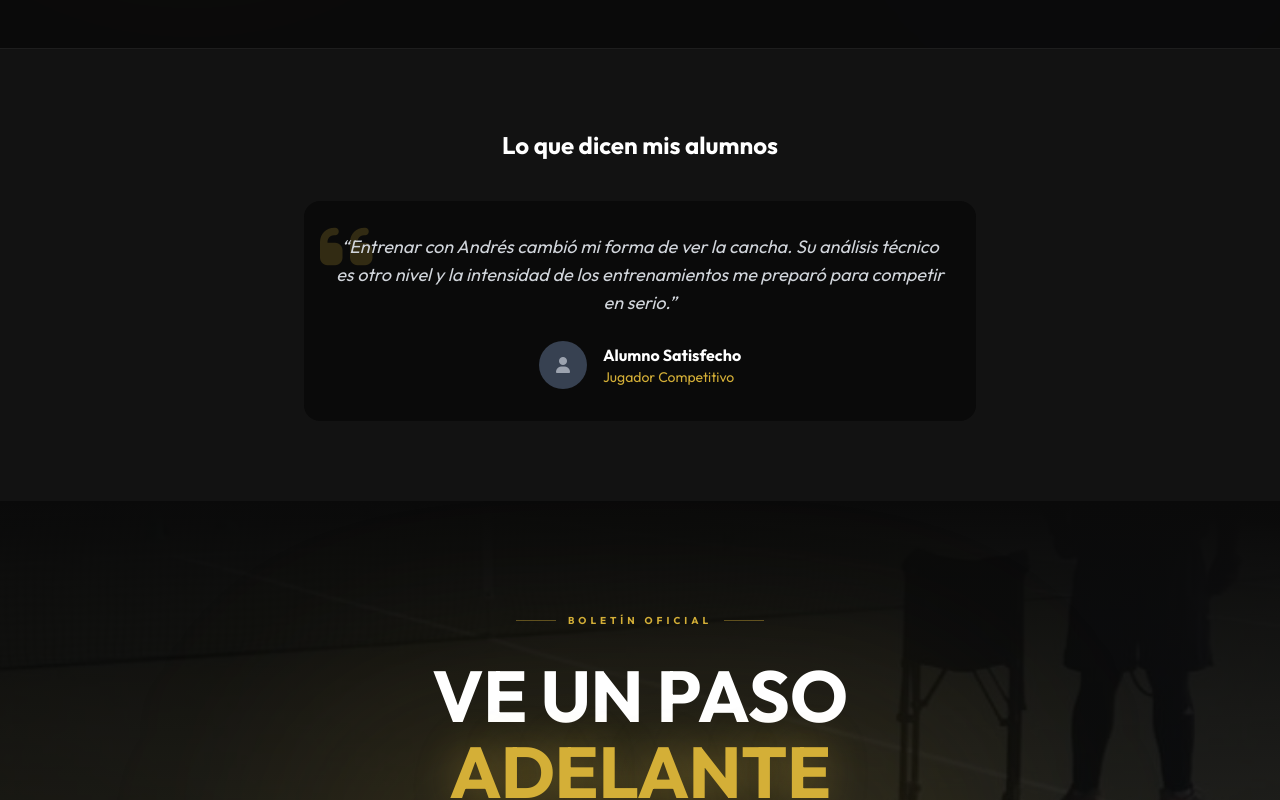
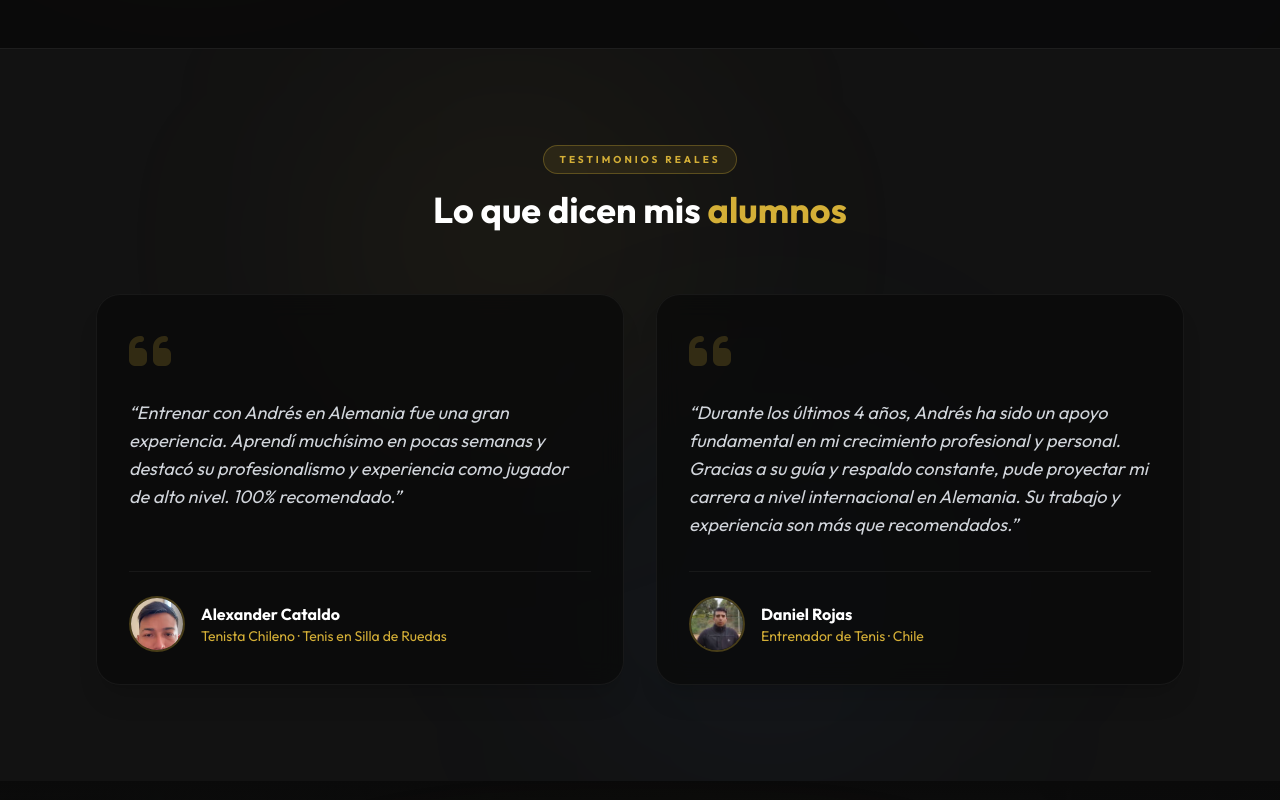
Before and after one commit to Nico-lab-cl/coach-quiroz, a Next.js app: page / in a window 1280 px wide. Shown: the part 5240-6040 px from the top of the page. Built offline with nearby package versions, Linux system fonts and the light colour scheme.

Commit message:
Add real testimonials from Alexander Cataldo and Daniel Rojas with avatars

```diff
--- a/app/page.jsx
+++ b/app/page.jsx
@@ -513,23 +513,71 @@ export default function Home() {
             </section>
 
             {/* ── TESTIMONIALS ── */}
-            <section className="py-20 bg-black-800 border-t border-white/5">
-                <div className="max-w-7xl mx-auto px-4 sm:px-6 lg:px-8 text-center">
-                    <h2 className="text-2xl font-bold mb-10">Lo que dicen mis alumnos</h2>
-                    <div className="max-w-2xl mx-auto bg-black-900 p-8 rounded-2xl relative">
-                        <i className="fas fa-quote-left text-gold-500/20 text-6xl absolute top-4 left-4"></i>
-                        <p className="text-gray-300 text-lg italic relative z-10 mb-6">
-                            &ldquo;Entrenar con Andrés cambió mi forma de ver la cancha. Su análisis técnico es otro nivel y la intensidad de los entrenamientos me preparó para competir en serio.&rdquo;
-                        </p>
-                        <div className="flex items-center justify-center gap-4">
-                            <div className="w-12 h-12 bg-gray-700 rounded-full flex items-center justify-center">
-                                <i className="fas fa-user text-gray-400"></i>
+            <section className="py-24 bg-black-800 border-t border-white/5 relative overflow-hidden">
+                {/* Ambient lights */}
+                <div className="absolute inset-0 pointer-events-none">
+                    <div className="absolute top-0 left-1/4 w-96 h-96 bg-gold-500/5 rounded-full blur-[120px]"></div>
+                    <div className="absolute bottom-0 right-1/4 w-96 h-96 bg-blue-500/5 rounded-full blur-[120px]"></div>
+                </div>
+
+                <div className="max-w-6xl mx-auto px-4 sm:px-6 lg:px-8 relative z-10">
+                    {/* Header */}
+                    <div className="text-center mb-16">
+                        <span className="inline-block border border-gold-500/30 bg-gold-500/10 text-gold-500 text-[10px] font-black tracking-[0.3em] uppercase px-4 py-1.5 rounded-full mb-4">
+                            Testimonios Reales
+                        </span>
+                        <h2 className="text-3xl sm:text-4xl font-bold text-white">Lo que dicen mis <span className="text-gold-500">alumnos</span></h2>
+                    </div>
+
+                    {/* Two-column cards grid */}
+                    <div className="grid grid-cols-1 md:grid-cols-2 gap-8">
+
+                        {/* Testimonial 1 – Alexander Cataldo */}
+                        <div className="bg-black-900/80 backdrop-blur-md border border-white/5 hover:border-gold-500/20 rounded-3xl p-8 flex flex-col justify-between transition-all duration-500 hover:-translate-y-1 shadow-xl group">
+                            <div>
+                                <i className="fas fa-quote-left text-gold-500/20 text-5xl mb-6 block"></i>
+                                <p className="text-gray-300 text-base sm:text-lg italic leading-relaxed">
+                                    &ldquo;Entrenar con Andrés en Alemania fue una gran experiencia. Aprendí muchísimo en pocas semanas y destacó su profesionalismo y experiencia como jugador de alto nivel. 100% recomendado.&rdquo;
+                                </p>
                             </div>
-                            <div className="text-left">
-                                <p className="text-white font-bold">Alumno Satisfecho</p>
-                                <p className="text-gold-500 text-sm">Jugador Competitivo</p>
+                            <div className="flex items-center gap-4 mt-8 pt-6 border-t border-white/5">
+                                <div className="w-14 h-14 rounded-full overflow-hidden border-2 border-gold-500/30 group-hover:border-gold-500 transition-colors shrink-0">
+                                    <img
+                                        src="/images/testimonial-alexander.png"
+                                        alt="Alexander Cataldo"
+                                        className="w-full h-full object-cover object-top"
+                                    />
+                                </div>
+                                <div>
+                                    <p className="text-white font-bold">Alexander Cataldo</p>
+                                    <p className="text-gold-500 text-sm">Tenista Chileno · Tenis en Silla de Ruedas</p>
+                                </div>
                             </div>
                         </div>
+
+                        {/* Testimonial 2 – Daniel Rojas */}
+                        <div className="bg-black-900/80 backdrop-blur-md border border-white/5 hover:border-gold-500/20 rounded-3xl p-8 flex flex-col justify-between transition-all duration-500 hover:-translate-y-1 shadow-xl group">
+                            <div>
+                                <i className="fas fa-quote-left text-gold-500/20 text-5xl mb-6 block"></i>
+                                <p className="text-gray-300 text-base sm:text-lg italic leading-relaxed">
+                                    &ldquo;Durante los últimos 4 años, Andrés ha sido un apoyo fundamental en mi crecimiento profesional y personal. Gracias a su guía y respaldo constante, pude proyectar mi carrera a nivel internacional en Alemania. Su trabajo y experiencia son más que recomendados.&rdquo;
+                                </p>
+                            </div>
+                            <div className="flex items-center gap-4 mt-8 pt-6 border-t border-white/5">
+                                <div className="w-14 h-14 rounded-full overflow-hidden border-2 border-gold-500/30 group-hover:border-gold-500 transition-colors shrink-0">
+                                    <img
+                                        src="/images/testimonial-daniel.png"
+                                        alt="Daniel Rojas"
+                                        className="w-full h-full object-cover object-top"
+                                    />
+                                </div>
+                                <div>
+                                    <p className="text-white font-bold">Daniel Rojas</p>
+                                    <p className="text-gold-500 text-sm">Entrenador de Tenis · Chile</p>
+                                </div>
+                            </div>
+                        </div>
+
                     </div>
                 </div>
             </section>
```
Also changed, not shown: public/images/testimonial-alexander.png (added), public/images/testimonial-daniel.png (added).
